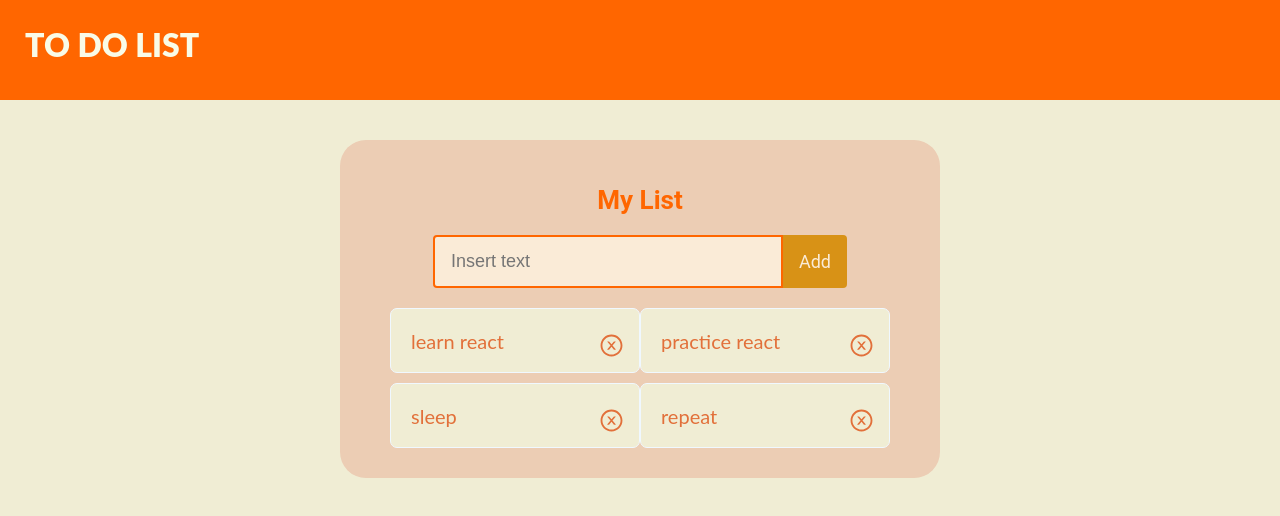
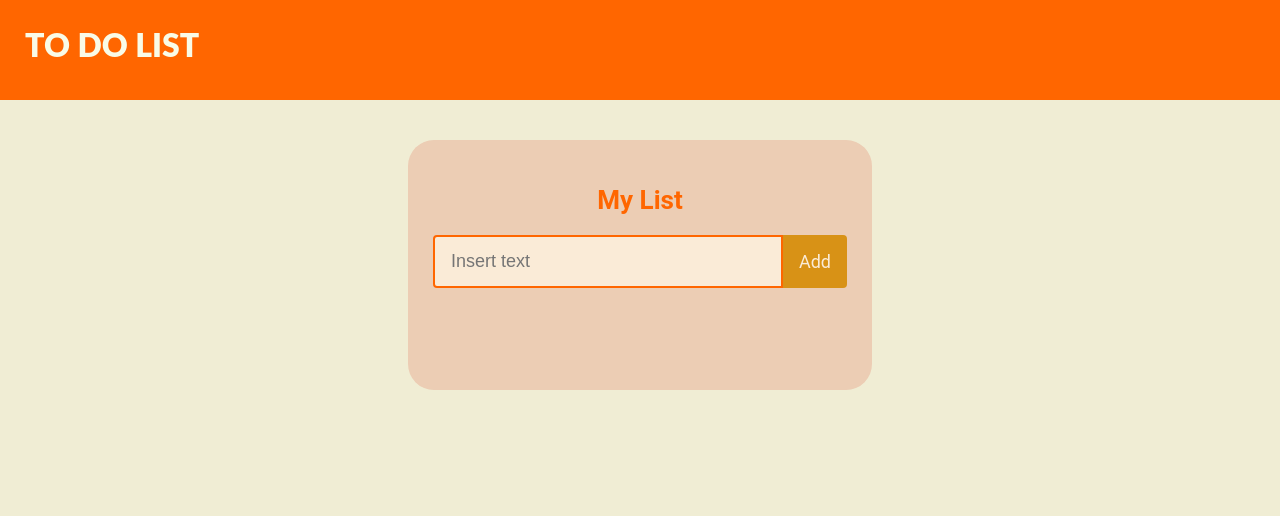
Before and after one commit to CiscoMerchan/Todo_List__with_Reactjs, a React (Create React App) app: page / in a window 1280 px wide. Shown: the top 516 px of the page. Built offline with nearby package versions, Linux system fonts and the light colour scheme.

Commit message:
Add props to manage events in the component

```diff
--- a/src/components/Manager.jsx
+++ b/src/components/Manager.jsx
@@ -11,10 +11,18 @@ function Manager() {
     <>
       <Form />
       <div className='list-container'>
-        <TodoList text='learn react'/>
-        <TodoList text='practice react'/>
-        <TodoList text='sleep'/>
-        <TodoList text='repeat'/>
+       {
+        todoList.map((todoList,index) =>
+          <TodoList
+            text={todoList.text}
+            /*props to know is the the task have been click and it will
+            change the style. this a boolean*/
+            isDone={todoList.isDone}
+
+          />
+
+        )
+       }
       </div>
     </>
   );
```
Also changed, not shown: 1 other file (tests, documents, lock files or other folders).
